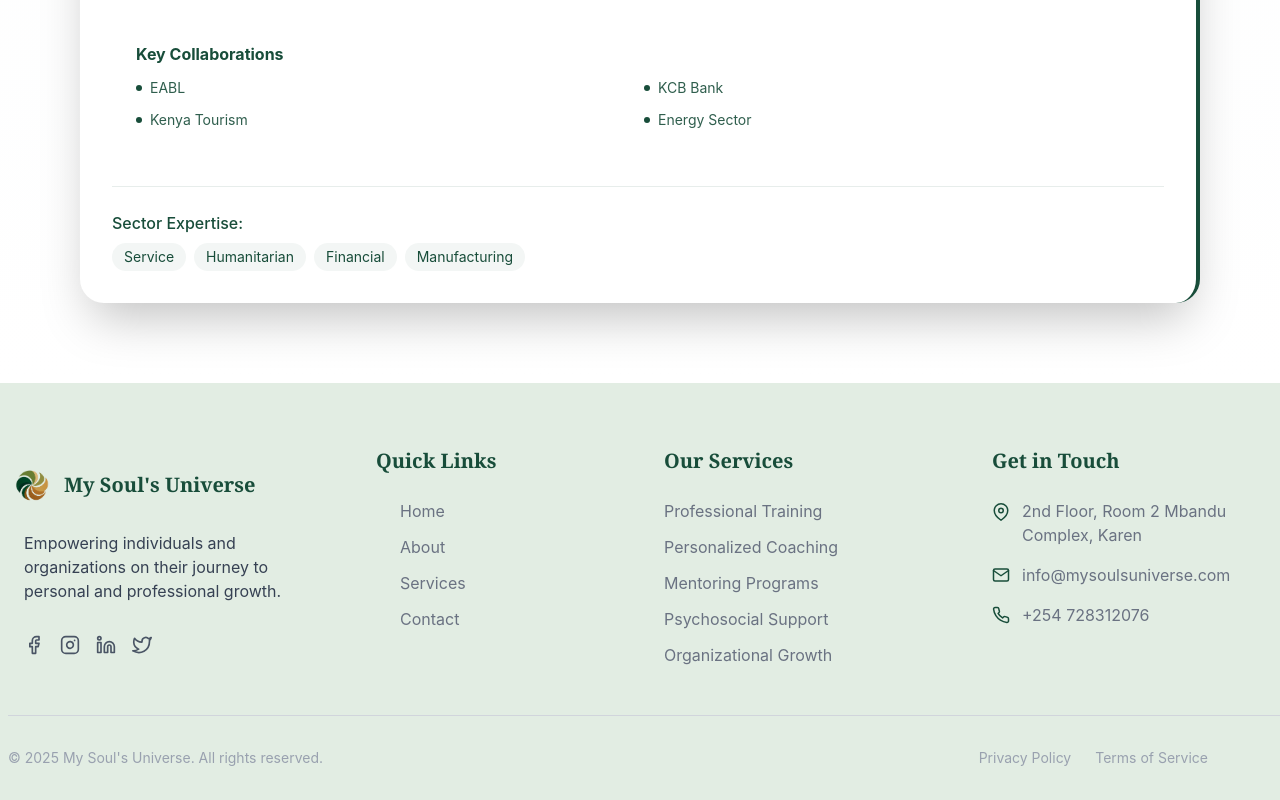
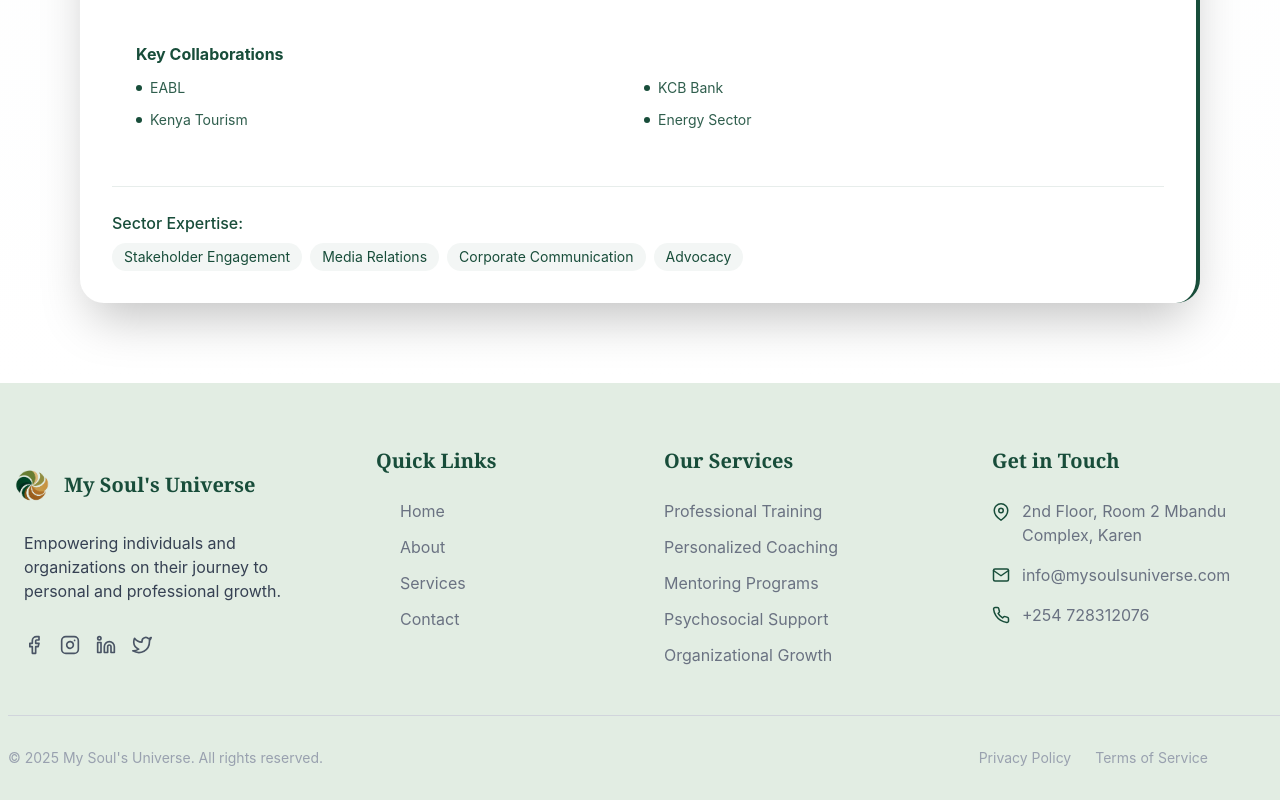
Before and after one commit to Salimmwatsefu/Siman-Centre, a React (Vite) app: page /about in a window 1280 px wide. Shown: the part 4573-5373 px from the top of the page. Built offline with nearby package versions, Linux system fonts and the light colour scheme.

Commit message:
Add google verification

```diff
--- a/index.html
+++ b/index.html
@@ -3,6 +3,7 @@
   <head>
     <meta charset="UTF-8" />
     <meta name="viewport" content="width=device-width, initial-scale=1.0" />
+    <meta name="google-site-verification" content="OYVXZfSZi83k2l7gABfTxHw8WXpQHnQWNx-9Cn9DT9I" />
     <!-- SEO Meta Tags -->
     <title>My Soul’s Universe - Coaching & Training in Nairobi</title>
     <meta name="description" content="My Soul’s Universe offers personalized coaching, professional training, psychosocial support, and organizational growth solutions in Nairobi, Kenya. Book a session today!" />
--- a/src/components/About/TeamSection.jsx
+++ b/src/components/About/TeamSection.jsx
@@ -177,7 +177,7 @@
                 <div className="flex flex-col space-y-2 text-dark-green">
                   <p className="font-medium">Sector Expertise:</p>
                   <div className="flex flex-wrap gap-2">
-                    {['Service', 'Humanitarian', 'Financial', 'Manufacturing'].map((sector) => (
+                    {['Stakeholder Engagement', 'Media Relations', 'Corporate Communication','Advocacy'].map((sector) => (
                       <span key={sector} className="px-3 py-1 bg-dark-green/5 rounded-full text-sm">
                         {sector}
                       </span>
```
